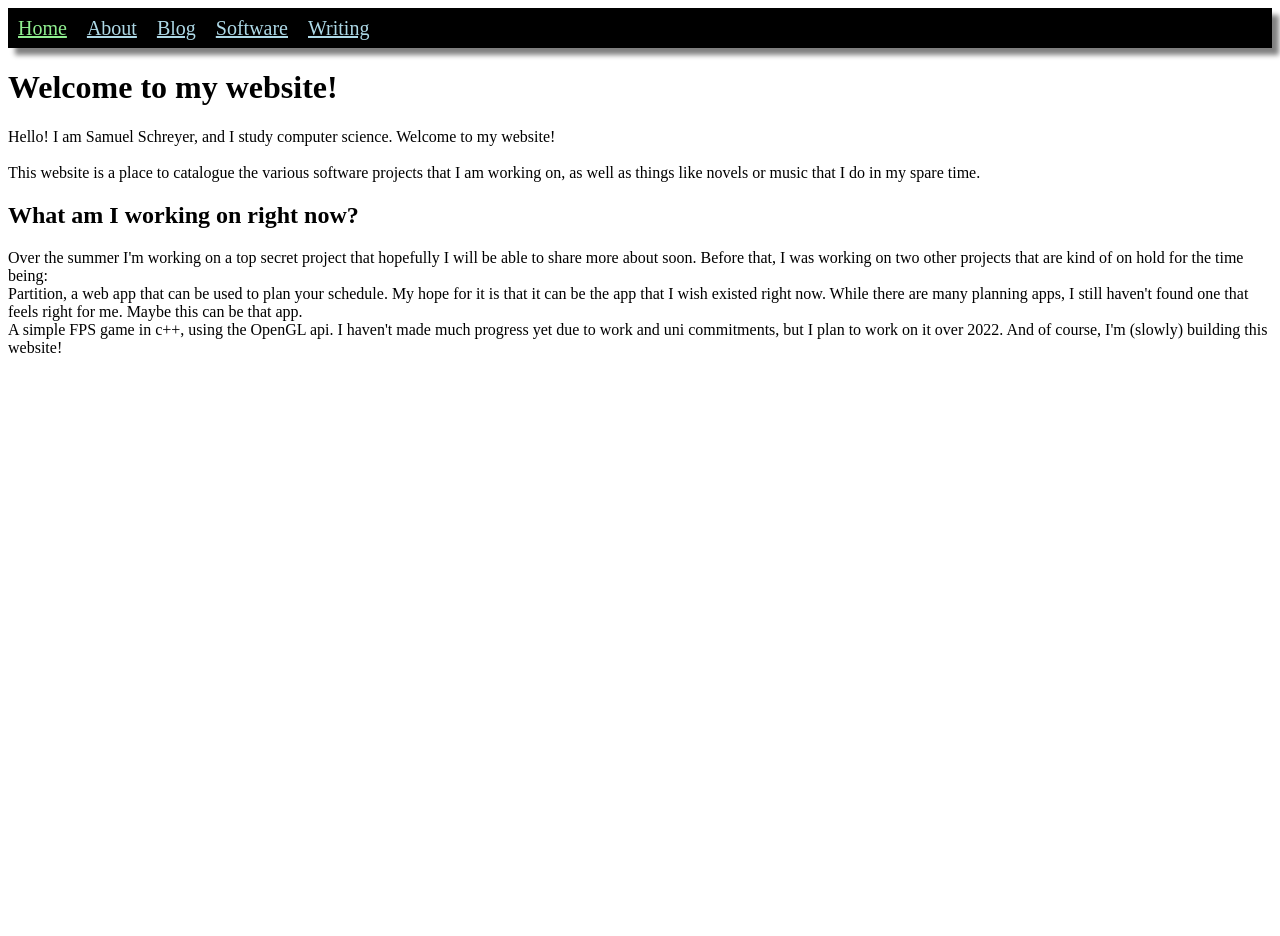
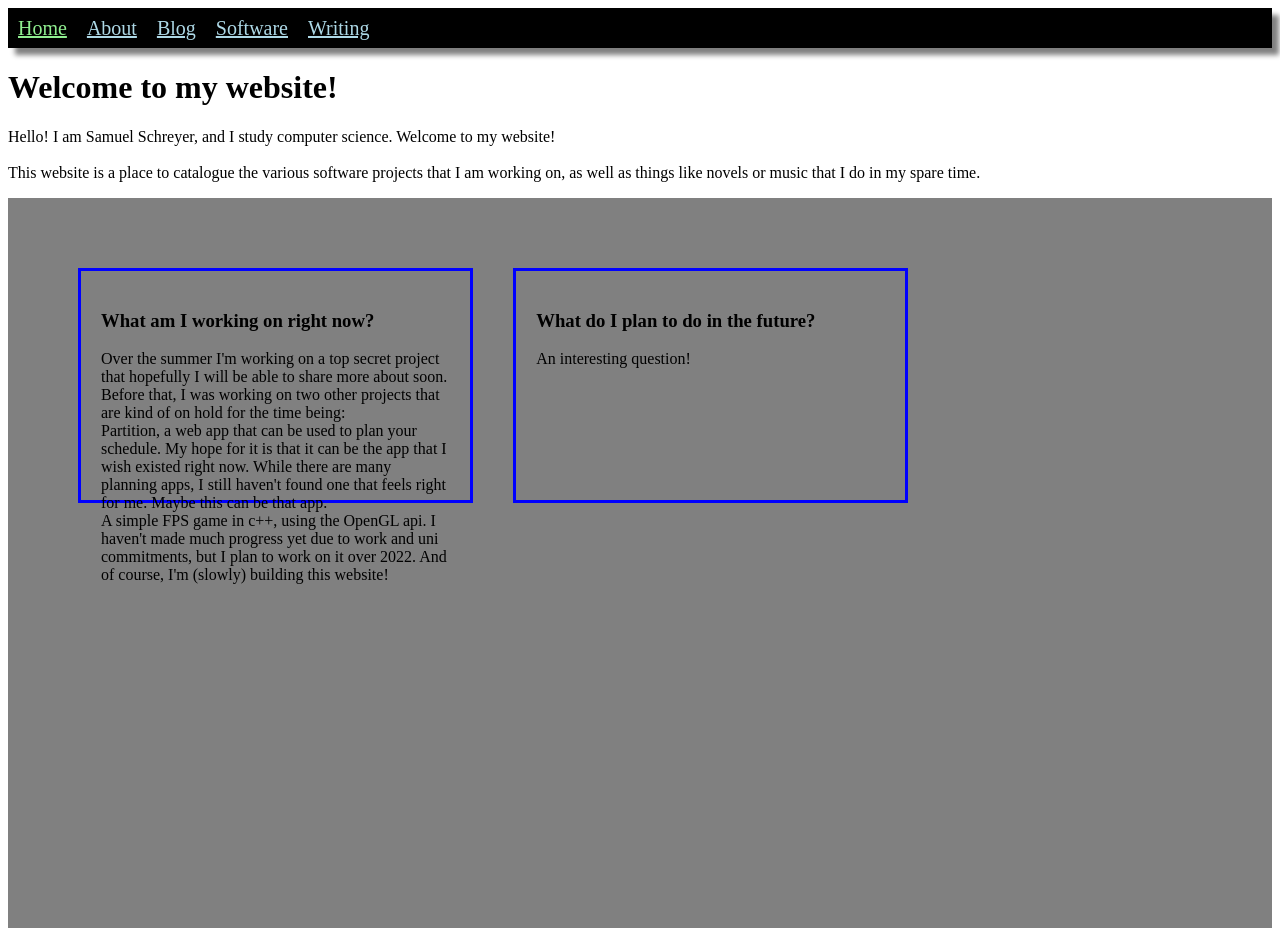
Before and after one commit to sschreyer/sschreyer.github.io, a Jekyll site: the page built from index.html, in a window 1280 px wide. Built offline with Jekyll 4.4.1, drawn with Linux system fonts in a browser that asks for light colours; before the commit the page ends 900 px from its top, so only the background shows below that.

Commit message:
Began adding a box layout to the homepage using flexbox

```diff
--- a/_sass/main.scss
+++ b/_sass/main.scss
@@ -38,3 +38,20 @@ nav a {
     /* Centre text vertically */
     line-height: 40px;
 }
+
+#homepage_body {
+    display: flex;
+    padding: 50px;
+    flex-wrap: wrap;
+    flex-direction: row;
+    background-color: grey;
+    height: 70vh;
+}
+
+.homepage_block {
+    border: 3px blue solid;
+    padding: 20px;
+    margin: 20px;
+    height: 30%;
+    width: 30%;
+}
--- a/index.html
+++ b/index.html
@@ -3,7 +3,7 @@ title: Home
 ---
 <h1>{{ "Welcome to my website!"}}</h1>
 
-<!-- I have no clue how to set up a html doc, so I'm trying this first-->
+<!-- this is essentially a subheading of sorts... -->
 <p>
     Hello! I am Samuel Schreyer, and I study computer science. Welcome
     to my website!
@@ -14,9 +14,12 @@ title: Home
     my spare time.
 </p>
 
-<h2>
+<div id="homepage_body">
+
+    <div class="homepage_block">
+        <h3>
             What am I working on right now?
-</h2>
+        </h3>
 
         <p>
             Over the summer I'm working on a top secret project that hopefully I will
@@ -35,3 +38,15 @@ title: Home
 
             And of course, I'm (slowly) building this website!
         </p>
+    </div>
+
+    <div class="homepage_block">
+        <h3>
+            What do I plan to do in the future?
+        </h3>
+
+        <p>
+            An interesting question!
+        </p>
+    </div>
+</div>
```
Lines whose indentation alone changed are shown as unchanged.
